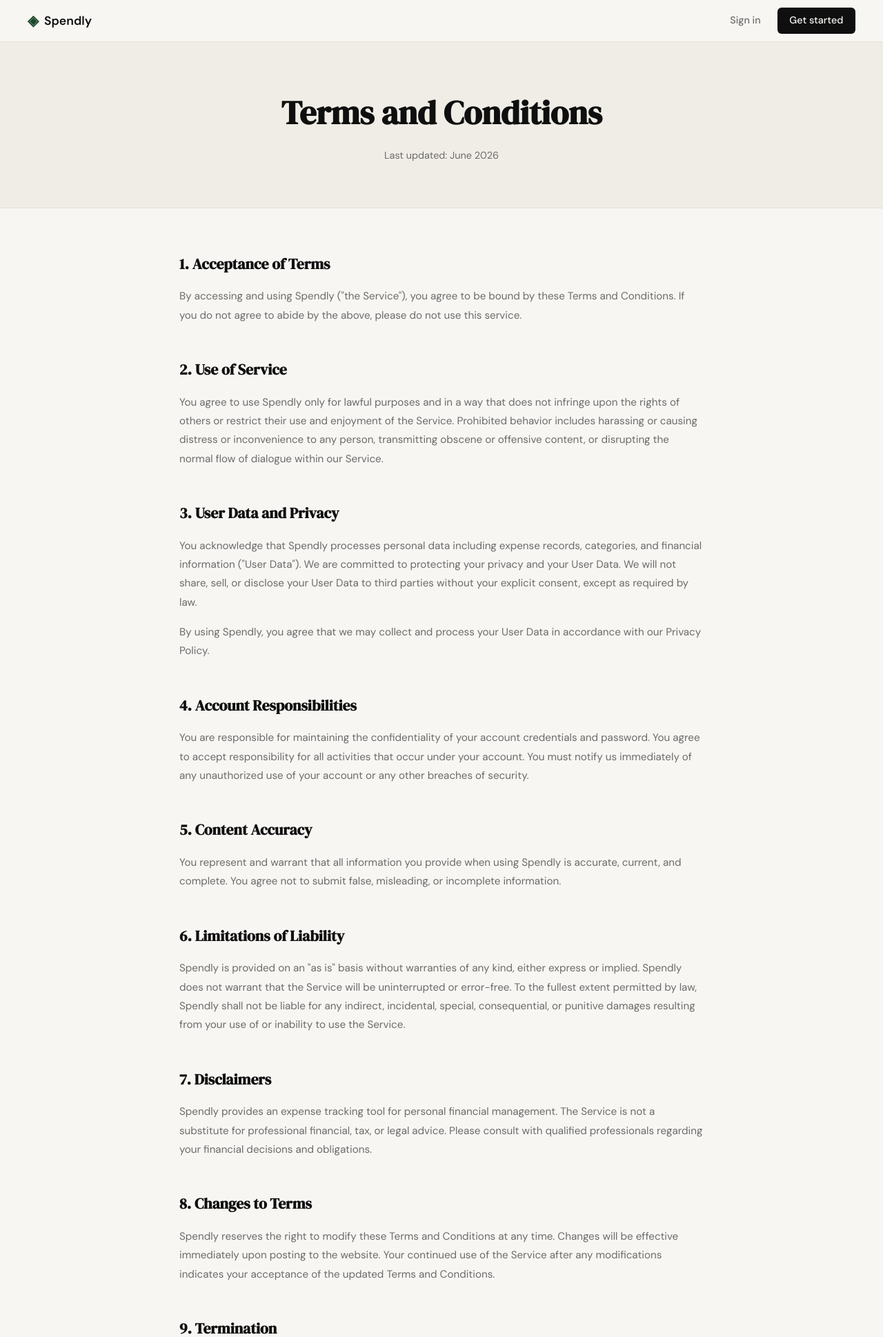
After one commit to reaganrodrigues/spendly, a Flask app: page /terms in a window 1280 px wide. The commit adds this page. Shown: the top 1938 px of the page at 69% size. Run offline with Flask 3, Linux system fonts and the light colour scheme.

Commit message:
Add Terms and Conditions page with matching theme styling

```diff
--- a/app.py
+++ b/app.py
@@ -20,6 +20,11 @@
 @app.route("/login")
 def login():
     return render_template("login.html")
+
+
+@app.route("/terms")
+def terms():
+    return render_template("terms.html")
 
 
 # ------------------------------------------------------------------ #
--- a/static/css/style.css
+++ b/static/css/style.css
@@ -478,6 +478,59 @@
 .auth-switch a:hover { text-decoration: underline; }
 
 /* ------------------------------------------------------------------ */
+/* Content pages (Terms, Privacy, etc.)                                */
+/* ------------------------------------------------------------------ */
+
+.page-header {
+    padding: 4rem 2rem;
+    text-align: center;
+    background: var(--paper-warm);
+    border-bottom: 1px solid var(--border);
+}
+
+.page-header-inner { max-width: var(--max-width); margin: 0 auto; }
+
+.page-header h1 {
+    font-family: var(--font-display);
+    font-size: clamp(2rem, 4vw, 3rem);
+    color: var(--ink);
+    margin-bottom: 0.75rem;
+}
+
+.page-header p {
+    font-size: 0.9rem;
+    color: var(--ink-muted);
+}
+
+.page-content {
+    padding: 4rem 2rem;
+    min-height: calc(100vh - 60px - 100px - 200px);
+}
+
+.page-content-inner {
+    max-width: 760px;
+    margin: 0 auto;
+}
+
+.terms-section { margin-bottom: 3rem; }
+
+.terms-section h2 {
+    font-family: var(--font-display);
+    font-size: 1.35rem;
+    color: var(--ink);
+    margin-bottom: 1rem;
+}
+
+.terms-section p {
+    font-size: 0.95rem;
+    color: var(--ink-muted);
+    line-height: 1.8;
+    margin-bottom: 1rem;
+}
+
+.terms-section p:last-child { margin-bottom: 0; }
+
+/* ------------------------------------------------------------------ */
 /* Footer                                                              */
 /* ------------------------------------------------------------------ */
 
--- a/templates/base.html
+++ b/templates/base.html
@@ -35,7 +35,7 @@
             <span class="footer-name">Spendly</span>
             <p class="footer-copy">Track every rupee. Own your finances.</p>
             <div class="footer-links">
-                <a href="#">Terms and Conditions</a>
+                <a href="{{ url_for('terms') }}">Terms and Conditions</a>
                 <a href="#">Privacy Policy</a>
             </div>
         </div>
--- /dev/null
+++ b/templates/terms.html
@@ -0,0 +1,74 @@
+{% extends "base.html" %}
+
+{% block title %}Terms and Conditions — Spendly{% endblock %}
+
+{% block content %}
+
+<section class="page-header">
+    <div class="page-header-inner">
+        <h1>Terms and Conditions</h1>
+        <p>Last updated: June 2026</p>
+    </div>
+</section>
+
+<section class="page-content">
+    <div class="page-content-inner">
+        <div class="terms-section">
+            <h2>1. Acceptance of Terms</h2>
+            <p>By accessing and using Spendly ("the Service"), you agree to be bound by these Terms and Conditions. If you do not agree to abide by the above, please do not use this service.</p>
+        </div>
+
+        <div class="terms-section">
+            <h2>2. Use of Service</h2>
+            <p>You agree to use Spendly only for lawful purposes and in a way that does not infringe upon the rights of others or restrict their use and enjoyment of the Service. Prohibited behavior includes harassing or causing distress or inconvenience to any person, transmitting obscene or offensive content, or disrupting the normal flow of dialogue within our Service.</p>
+        </div>
+
+        <div class="terms-section">
+            <h2>3. User Data and Privacy</h2>
+            <p>You acknowledge that Spendly processes personal data including expense records, categories, and financial information ("User Data"). We are committed to protecting your privacy and your User Data. We will not share, sell, or disclose your User Data to third parties without your explicit consent, except as required by law.</p>
+            <p>By using Spendly, you agree that we may collect and process your User Data in accordance with our Privacy Policy.</p>
+        </div>
+
+        <div class="terms-section">
+            <h2>4. Account Responsibilities</h2>
+            <p>You are responsible for maintaining the confidentiality of your account credentials and password. You agree to accept responsibility for all activities that occur under your account. You must notify us immediately of any unauthorized use of your account or any other breaches of security.</p>
+        </div>
+
+        <div class="terms-section">
+            <h2>5. Content Accuracy</h2>
+            <p>You represent and warrant that all information you provide when using Spendly is accurate, current, and complete. You agree not to submit false, misleading, or incomplete information.</p>
+        </div>
+
+        <div class="terms-section">
+            <h2>6. Limitations of Liability</h2>
+            <p>Spendly is provided on an "as is" basis without warranties of any kind, either express or implied. Spendly does not warrant that the Service will be uninterrupted or error-free. To the fullest extent permitted by law, Spendly shall not be liable for any indirect, incidental, special, consequential, or punitive damages resulting from your use of or inability to use the Service.</p>
+        </div>
+
+        <div class="terms-section">
+            <h2>7. Disclaimers</h2>
+            <p>Spendly provides an expense tracking tool for personal financial management. The Service is not a substitute for professional financial, tax, or legal advice. Please consult with qualified professionals regarding your financial decisions and obligations.</p>
+        </div>
+
+        <div class="terms-section">
+            <h2>8. Changes to Terms</h2>
+            <p>Spendly reserves the right to modify these Terms and Conditions at any time. Changes will be effective immediately upon posting to the website. Your continued use of the Service after any modifications indicates your acceptance of the updated Terms and Conditions.</p>
+        </div>
+
+        <div class="terms-section">
+            <h2>9. Termination</h2>
+            <p>Spendly may terminate or suspend your account and access to the Service at any time, without notice, for conduct that we believe violates these Terms and Conditions or for any other reason.</p>
+        </div>
+
+        <div class="terms-section">
+            <h2>10. Governing Law</h2>
+            <p>These Terms and Conditions shall be governed by and construed in accordance with the laws of India, and you irrevocably submit to the exclusive jurisdiction of the courts in that location.</p>
+        </div>
+
+        <div class="terms-section">
+            <h2>11. Contact Us</h2>
+            <p>If you have any questions about these Terms and Conditions, please contact us at support@spendly.app</p>
+        </div>
+    </div>
+</section>
+
+{% endblock %}
```
